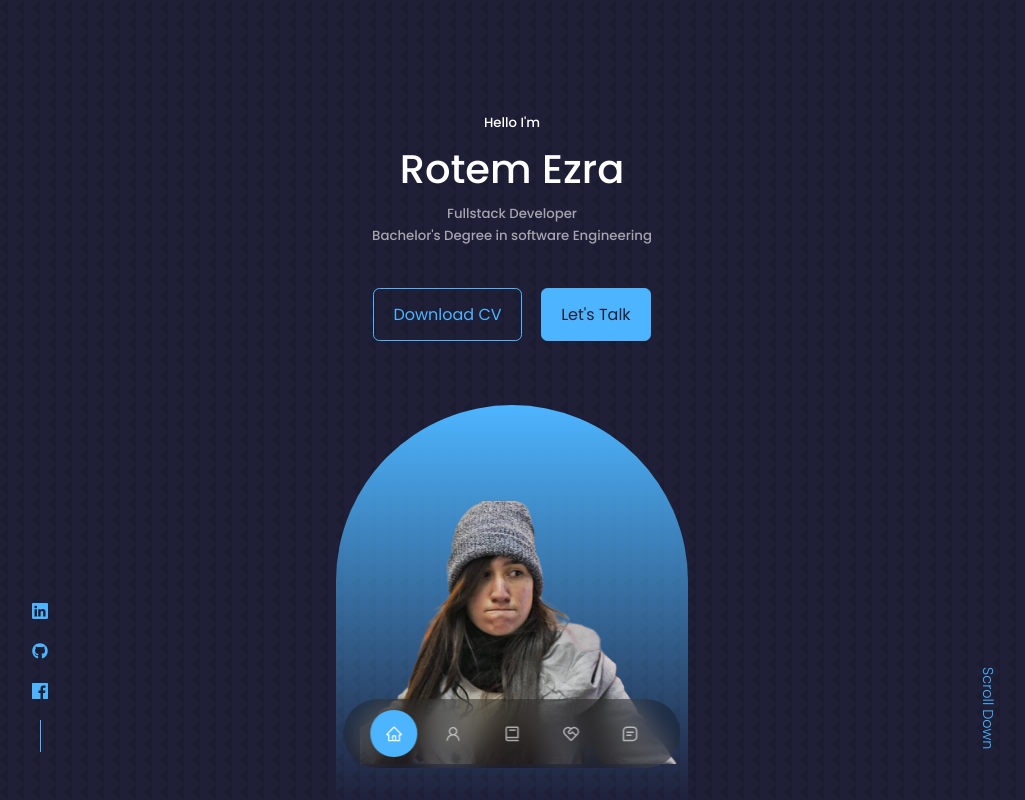
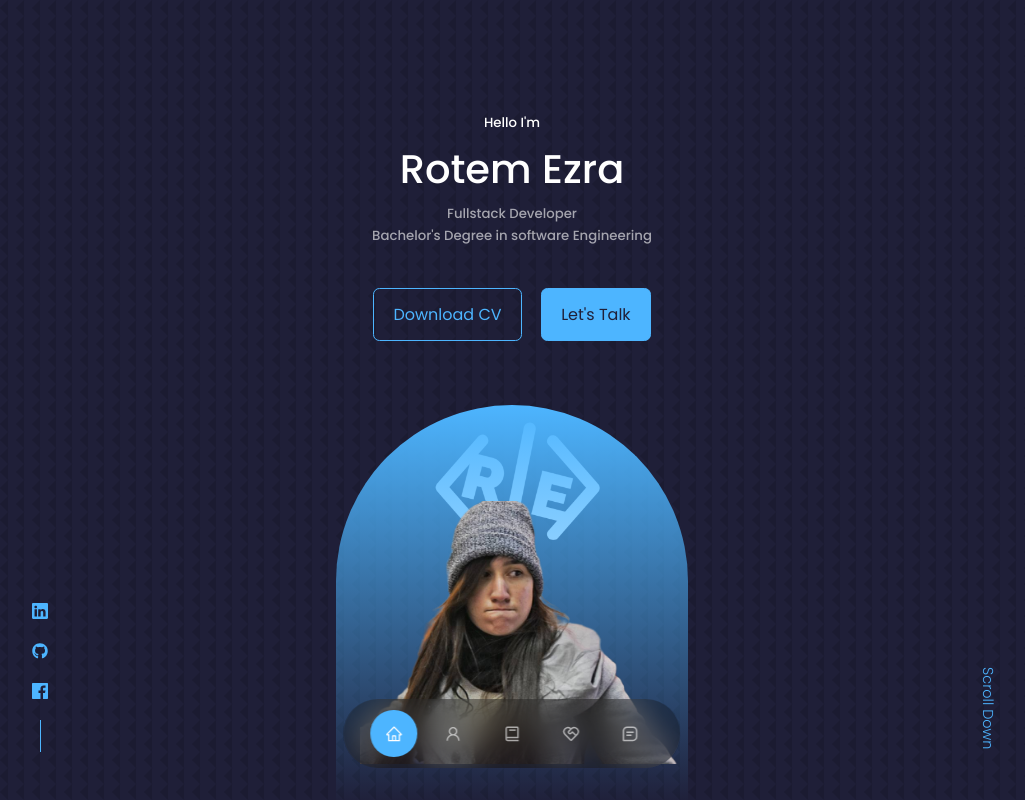
Before and after one commit to RotemEzra1/Portfolio-Rotem-Ezraa, a React (Create React App) app: page / in a window 1280 px wide. Shown: the top 800 px of the page, without its empty margins (128-1153 px from the left). Built offline with nearby package versions, Linux system fonts and the light colour scheme.

Commit message:
logo add

```diff
--- a/src/components/header/Header.jsx
+++ b/src/components/header/Header.jsx
@@ -2,7 +2,9 @@ import React from 'react'
 import './header.css'
 import CTA from './CTA'
 import ME from '../../assets/me3.png'
+import LOGO from '../../assets/logo3.png'
 import HeaderSocials from './HeaderSocials'
+
 const Header = () => {
   return (
     <header>
@@ -11,6 +13,7 @@ const Header = () => {
         <h1>Rotem Ezra</h1>
         <h5 className="text-light">Fullstack Developer</h5>
         <h5 className="text-light">Bachelor's Degree in software Engineering</h5>
+        <img src={LOGO} className='header__logo' />
         <CTA />
         <HeaderSocials />
         <div className="me">
--- a/src/components/header/header.css
+++ b/src/components/header/header.css
@@ -8,6 +8,15 @@ header {
     text-align: center;
     height: 100%;
     position: relative;
+}
+
+/*===========LOGO============*/
+.header__logo {
+    width: 22rem;
+    height: 25rem;
+    position: absolute;
+    left: calc(50% - 11rem);
+    padding: 6rem 0rem 0rem 1.5rem;
 }
 
 /*=========CTA=============*/
```
Also changed, not shown: src/assets/logo3.png (added).
